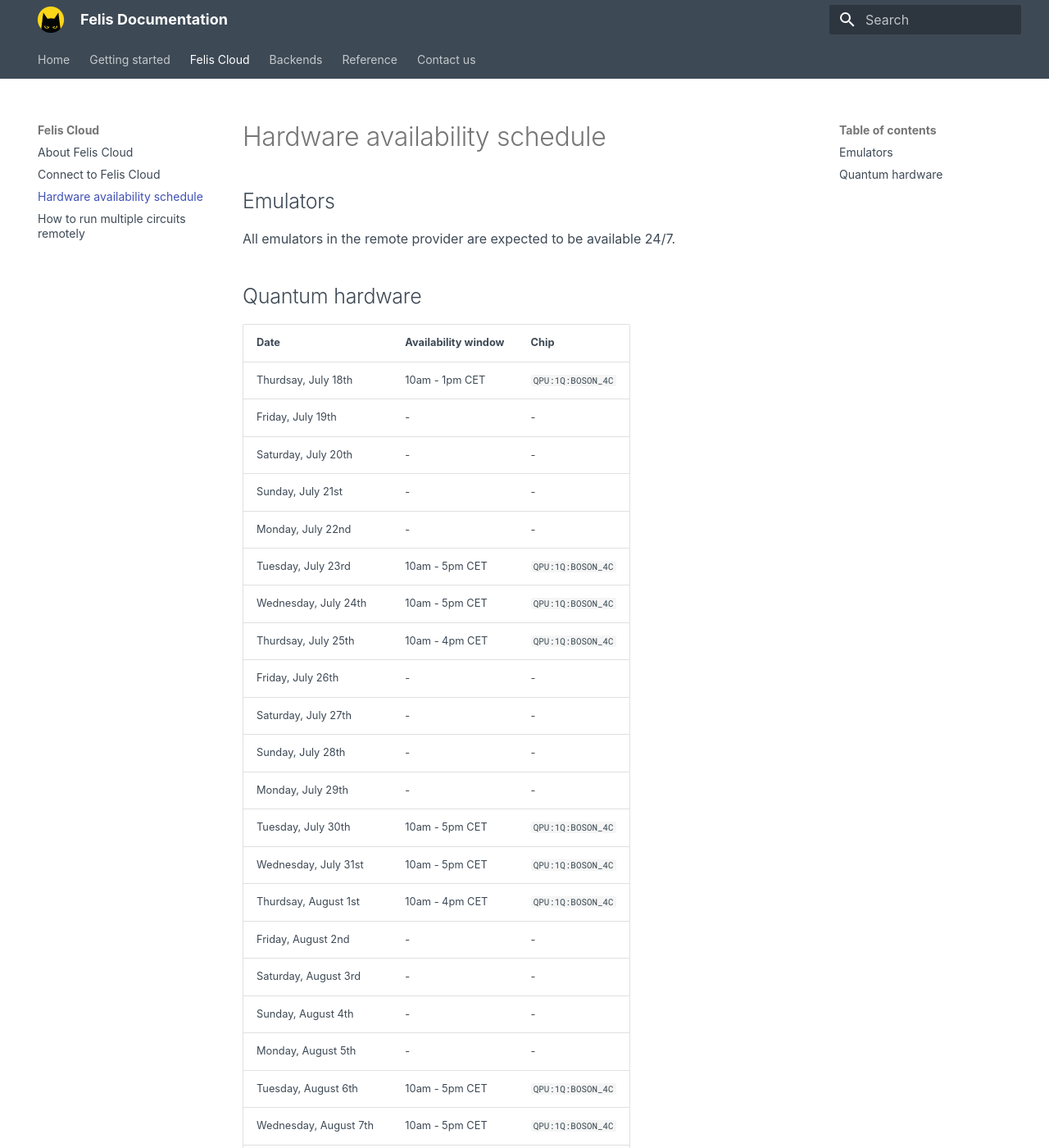
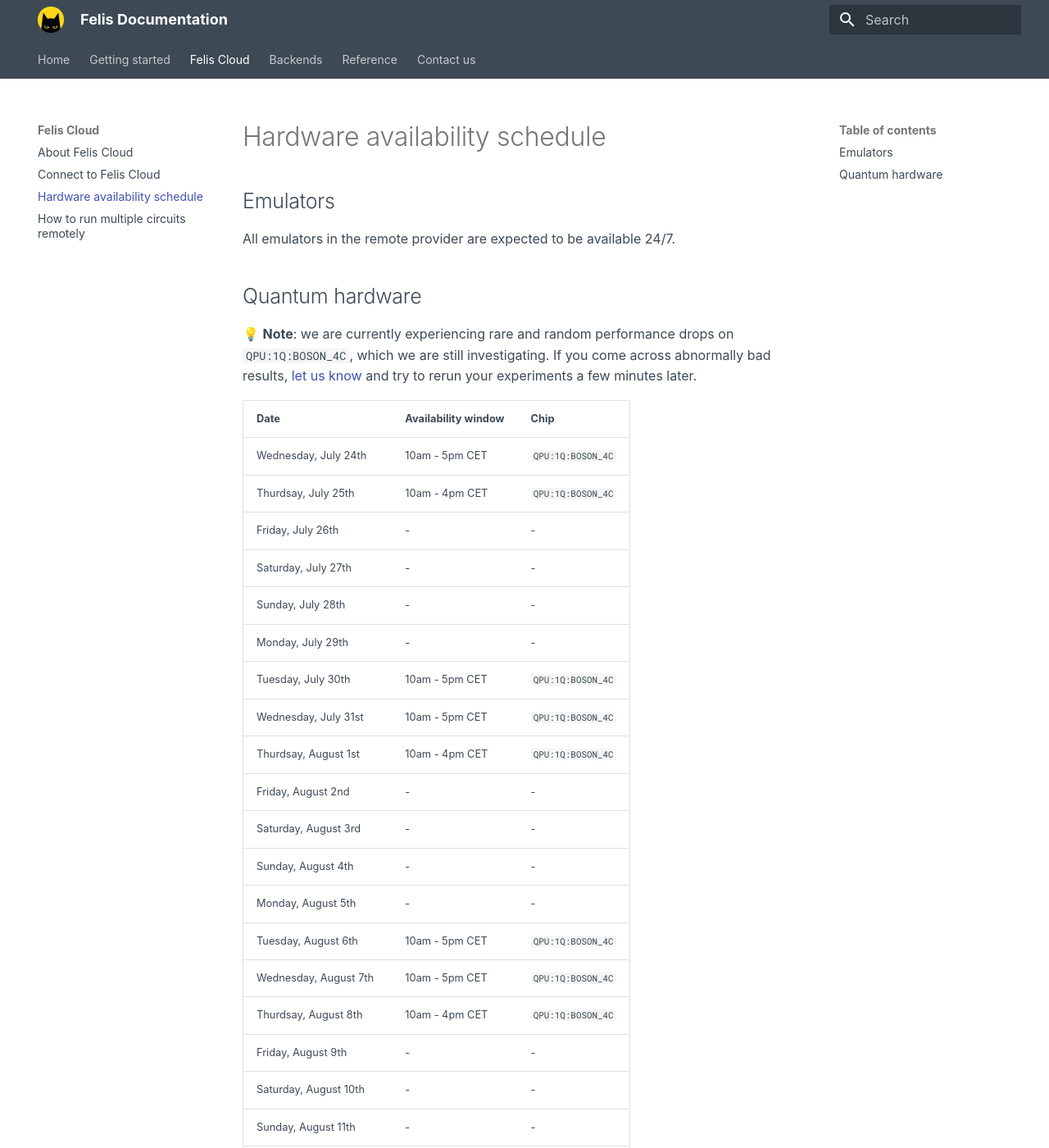
Before and after one commit to Alice-Bob-SW/felis, an MkDocs documentation site: the page built from docs/felis_cloud/hardware_availability_schedule.md, in a window 1280 px wide and 1400 px high. Shown: the whole window at 82% size. Built offline with MkDocs 1.6.1 and Material for MkDocs 9.7.7, drawn with Linux system fonts in a browser that asks for light colours; some of the changed text lies outside the part shown.

Commit message:
Added performance warning for 4C

```diff
--- a/docs/felis_cloud/hardware_availability_schedule.md
+++ b/docs/felis_cloud/hardware_availability_schedule.md
@@ -6,14 +6,10 @@
 
 ## Quantum hardware
 
+💡 **Note**: we are currently experiencing rare and random performance drops on `QPU:1Q:BOSON_4C`, which we are still investigating. If you come across abnormally bad results, [let us know](../contact_us.md) and try to rerun your experiments a few minutes later.
+
 | Date | Availability window | Chip |
 | --- | --- | --- |
-| Thurdsay, July 18th | 10am - 1pm CET | `QPU:1Q:BOSON_4C` |
-| Friday, July 19th | - | - |
-| Saturday, July 20th  | - | - |
-| Sunday, July 21st | - | - |
-| Monday, July 22nd | - | - |
-| Tuesday, July 23rd | 10am - 5pm CET | `QPU:1Q:BOSON_4C` |
 | Wednesday, July 24th | 10am - 5pm CET | `QPU:1Q:BOSON_4C` |
 | Thurdsay, July 25th | 10am - 4pm CET | `QPU:1Q:BOSON_4C` |
 | Friday, July 26th | - | - |
```
Also changed, not shown: other parts of docs/felis_cloud/hardware_availability_schedule.md (+3 -0 lines).
